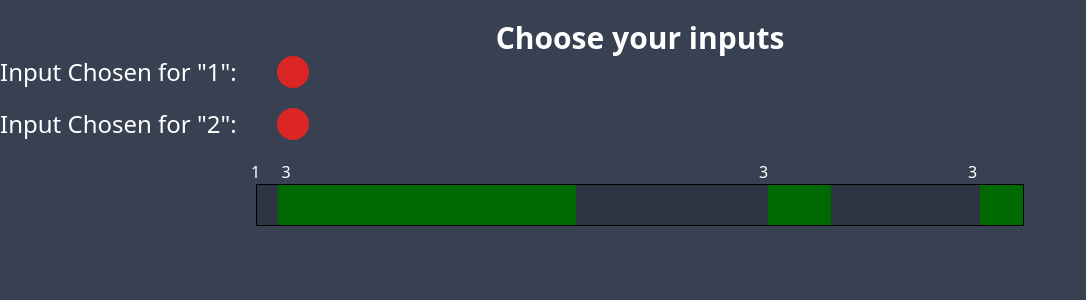
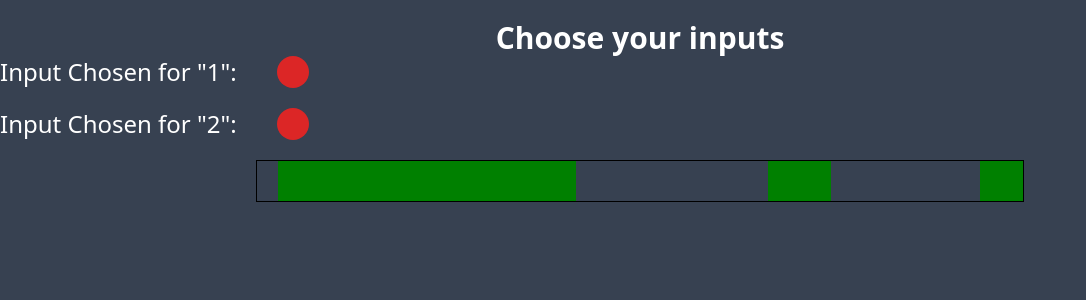
Before and after one commit to Howtoad/acidrainpractice, a React (Create React App) app: page / in a window 1280 px wide. Shown: the top 300 px of the page, without its empty margins (0-1086 px from the left). Built offline with nearby package versions, Linux system fonts and the light colour scheme.

Commit message:
update to bar, functional animation on bar, and update to inputs shown above the bar

```diff
--- a/src/App.js
+++ b/src/App.js
@@ -9,6 +9,7 @@ function App() {
 
   const [key1, setKey1] = useState(null);
   const [key2, setKey2] = useState(null);
+  const [barAnimation, setBarAnimation] = useState("0%");
 
   const [existingKeys, setExistingKeys] = useState([key1, key2]);
 
@@ -45,11 +46,15 @@ function App() {
             key1={key1}
             key2={key2}
             frameData={frameDataMap["AcidRain"]}
+            setBarAnimation={setBarAnimation}
+            barAnimation={barAnimation}
           />
         )}
         <ProgressBar
           existingKeys={existingKeys}
           listening={[listening, setListening]}
+          setBarAnimation={setBarAnimation}
+          barAnimation={barAnimation}
         ></ProgressBar>
       </div>
     </div>
--- a/src/components/CheckSequence.js
+++ b/src/components/CheckSequence.js
@@ -2,7 +2,7 @@ import React, { useState, useEffect } from "react";
 
 const FRAME_LENGTH = 16.66;
 
-const CheckSequence = ({ frameData }) => {
+const CheckSequence = ({ frameData, barAnimation, setBarAnimation }) => {
   // Convert the time values from frames to milliseconds
   const frameDataMs = frameData.map((item) => {
     if (item.length === 1) {
@@ -23,6 +23,7 @@ const CheckSequence = ({ frameData }) => {
       // If this is the first key in the sequence, record the start time
       if (currentIndex === 0) {
         setStartTime(Date.now());
+        setBarAnimation("100%");
       }
 
       const [key, minTime, maxTime] = frameDataMs[currentIndex];
@@ -45,6 +46,7 @@ const CheckSequence = ({ frameData }) => {
         if (currentIndex === frameDataMs.length - 1) {
           console.log("Excellent");
           setCurrentIndex(0);
+          setBarAnimation("0%");
         } else {
           // Move to the next item in the sequence
           setCurrentIndex(currentIndex + 1);
@@ -54,6 +56,7 @@ const CheckSequence = ({ frameData }) => {
         console.log("Kamu");
         setCurrentIndex(0);
         setStartTime(null);
+        setBarAnimation("0%");
       }
     };
 
--- a/src/components/InputSelect.js
+++ b/src/components/InputSelect.js
@@ -6,7 +6,7 @@ const InputSelect = ({
   keySetter,
   number,
   existingKeys,
-  listening
+  listening,
 }) => {
   return (
     <div data-testid="input-select" className="flex mb-5">
--- a/src/components/ProgressBar.js
+++ b/src/components/ProgressBar.js
@@ -1,14 +1,21 @@
 import { motion } from "framer-motion";
 
-const ProgressBar = ({ existingKeys, listening }) => {
+const ProgressBar = ({
+  existingKeys,
+  listening,
+  barAnimation,
+  setBarAnimation,
+}) => {
+  const [key1, key2] = existingKeys;
   return (
     <>
       <div className="mx-auto max-w-[60%] flex">
-        <p className="text-white ml-[-5px]">1</p>
-        <p className="text-white ml-[2.77%]">3</p>
-        <p className="text-white ml-[61%]">3</p>
-        <p className="text-white ml-[26%]">3</p>
+        <p className="text-white ml-[-5px]">{key1 || ""}</p>
+        <p className="text-white ml-[2.77%]">{key2 || ""}</p>
+        <p className="text-white ml-[61%]">{key2 || ""}</p>
+        <p className="text-white ml-[26%]">{key2 || ""}</p>
       </div>
+
       <div className="mx-auto max-w-[60%] border border-black">
         <motion.div
           initial={{ width: "100%" }}
@@ -27,7 +34,7 @@ const ProgressBar = ({ existingKeys, listening }) => {
               display: "flex",
               position: "absolute",
             }}
-            animate={{ width: "100%" }}
+            animate={{ width: `${barAnimation}` }}
             transition={{ duration: 0.59976 }}
           ></motion.div>
           <motion.div
```
